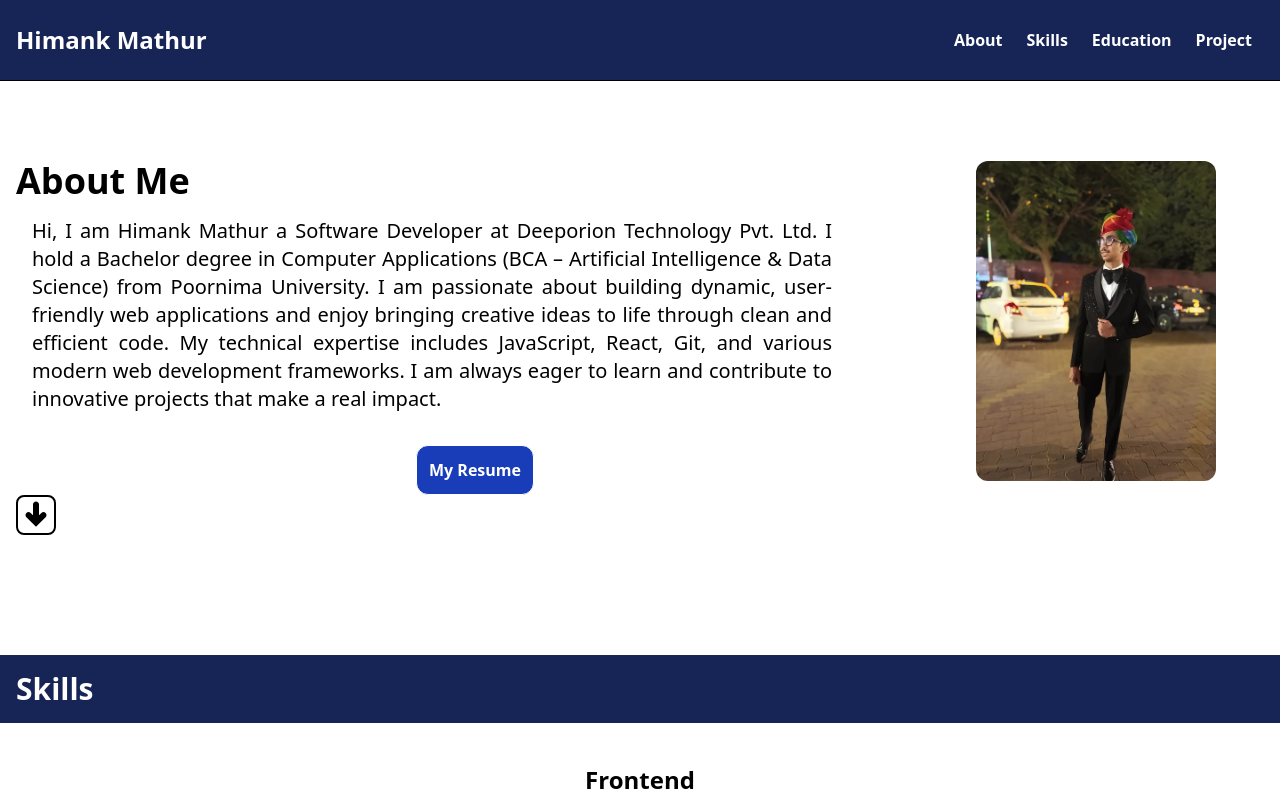
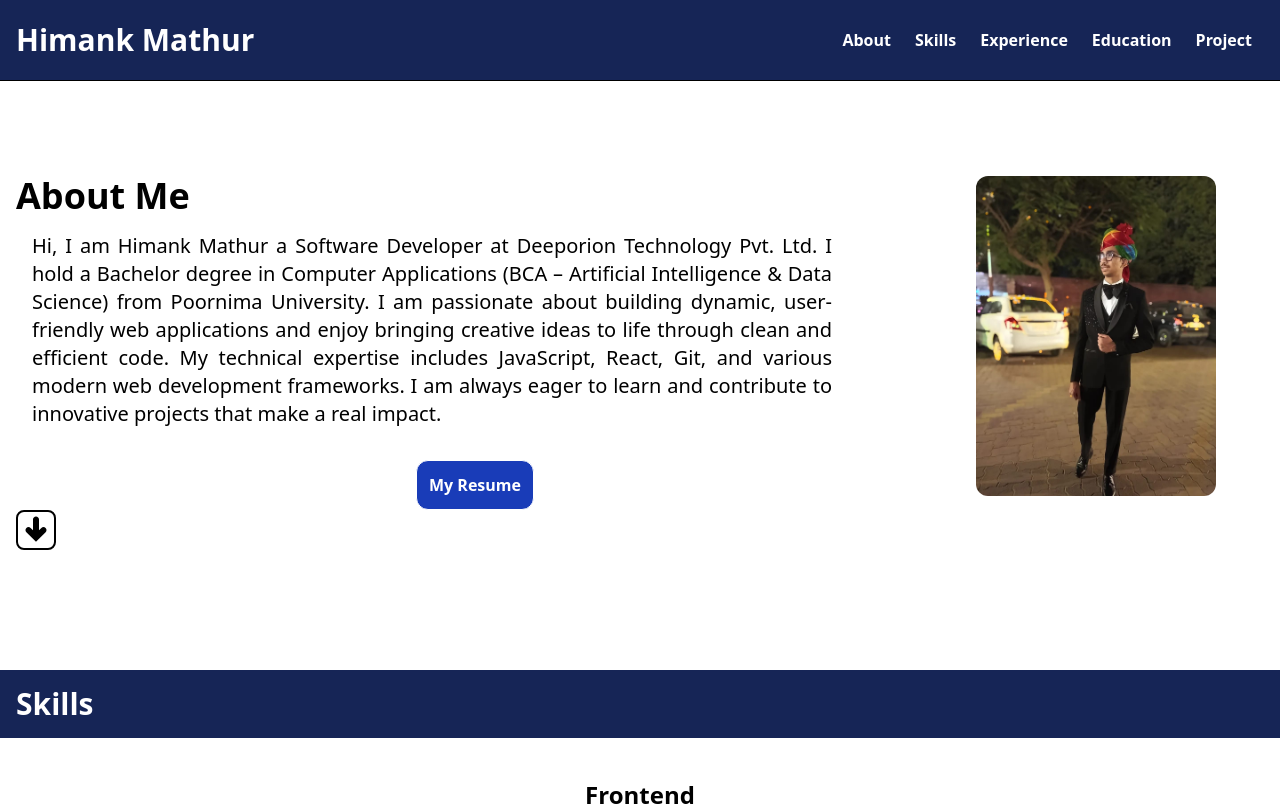
Before and after one commit to himankmathur18/portfolio, a React (Vite) app: page / in a window 1280 px wide. Shown: the top 806 px of the page. Built offline with nearby package versions, Linux system fonts and the light colour scheme.

Commit message:
update 4

```diff
--- a/src/Components/About.jsx
+++ b/src/Components/About.jsx
@@ -6,8 +6,8 @@ const About = () => {
   };
 
   return (
-    <section className="py-20 md:py-20 h-auto">
-      <div className="container mx-auto px-4">
+    <section id="about" className="py-20 md:py-20 h-auto">
+      <div className="container mx-auto px-4 mt-[6rem]">
         <div className="flex flex-col md:flex-row items-center md:items-start">
           <div className="flex flex-col items-center md:items-start w-full md:w-[60rem]">
             <h2 className="text-3xl md:text-4xl font-bold md:mb-0 ">
--- a/src/Components/Education.jsx
+++ b/src/Components/Education.jsx
@@ -20,7 +20,7 @@ function Education() {
   ];
 
   return (
-    <section className="py-10 min-h-[70vh]">
+    <section id="education" className="py-10 min-h-[70vh]">
       <h2 className="text-3xl font-bold text-white bg-blue-950 border-b-1 p-4">Education</h2>
       <div className="max-w-6xl mx-auto grid grid-cols-1 md:grid-cols-2">
         {educationData.map((edu, index) => (
--- a/src/Components/Experience.jsx
+++ b/src/Components/Experience.jsx
@@ -11,7 +11,7 @@ function Experience() {
   ];
 
   return (
-    <section className="py-10 min-h-[50vh]">
+    <section id="experience" className="py-10 min-h-[50vh]">
         <h2 className="text-3xl font-bold text-white bg-blue-950 border-b-1 p-4">Experience</h2>
         <div className="max-w-6xl mx-auto grid grid-cols-1 md:grid-cols-2">
           {experiences.map((exp, index) => (
--- a/src/Components/Header.jsx
+++ b/src/Components/Header.jsx
@@ -15,10 +15,10 @@ function Header(){
   }
 
   return (
-    <div className='z-50'>
+    <div className='z-50 fixed w-[100%] '>
       <nav className='bg-blue-950 border-b-1 p-4 flex justify-between items-center'>
-        <div className="text-white text-2xl font-bold">
-          <h1 className=''>Himank Mathur</h1>
+        <div className="text-white text-3xl font-bold">
+          <h1>Himank Mathur</h1>
         </div>
 
         <div className="md:hidden">
@@ -32,8 +32,10 @@ function Header(){
         <div className="hidden md:flex text-white">
           <button className='m-3 hover:underline font-bold cursor-pointer' onClick={() => scrollTo('about')}>About</button>
           <button className='m-3 hover:underline font-bold cursor-pointer' onClick={() => scrollTo('skills')}>Skills</button>
+          <button className='m-3 hover:underline font-bold cursor-pointer' onClick={() => scrollTo('experience')}>Experience</button>
           <button className='m-3 hover:underline font-bold cursor-pointer' onClick={() => scrollTo('education')}>Education</button>
           <button className='m-3 hover:underline font-bold cursor-pointer' onClick={() => scrollTo('project')}>Project</button>
+
         </div>
       </nav>
       <div className={`md:hidden fixed top-0 right-0 h-full w-64 bg-gray-800 text-white shadow-lg transform transition-transform duration-300 ${isSidebarOpen ? 'translate-x-0' : 'translate-x-full'} z-50`}>
@@ -45,6 +47,7 @@ function Header(){
         <nav className="mt-16">
           <button className='block w-full text-left p-3 hover:bg-gray-700' onClick={() => { scrollTo('about'); toggleSidebar(); }}>About</button>
           <button className='block w-full text-left p-3 hover:bg-gray-700' onClick={() => { scrollTo('skills'); toggleSidebar(); }}>Skills</button>
+          <button className='block w-full text-left p-3 hover:bg-gray-700' onClick={() => { scrollTo('experience'); toggleSidebar(); }}>Experience</button>
           <button className='block w-full text-left p-3 hover:bg-gray-700' onClick={() => { scrollTo('education'); toggleSidebar(); }}>Education</button>
           <button className='block w-full text-left p-3 hover:bg-gray-700' onClick={() => { scrollTo('project'); toggleSidebar(); }}>Project</button>
         </nav>
--- a/src/Components/Project.jsx
+++ b/src/Components/Project.jsx
@@ -20,7 +20,7 @@ const Projects = () => {
   ];
 
   return (
-    <section className="py-10 min-h-[80vh]">
+    <section id="project" className="py-10 min-h-[80vh]">
       <h2 className="text-3xl font-bold text-white bg-blue-950 border-b-1 p-4 ">Projects</h2>
       <div className="max-w-7xl  mx-auto grid grid-cols-1 md:grid-cols-2 ">
         {projectList.map((project, index) => (
--- a/src/Components/Skills.jsx
+++ b/src/Components/Skills.jsx
@@ -7,7 +7,7 @@ const Skills = () => {
   };
 
   return (
-    <section className="py-10">
+    <section id="skills" className="py-10">
       <h2 className="text-3xl font-bold text-white bg-blue-950 border-b-1 p-4">Skills</h2>
       {Object.entries(skills).map(([category, skillList]) => (
         <div key={category} className="m-10">
```
